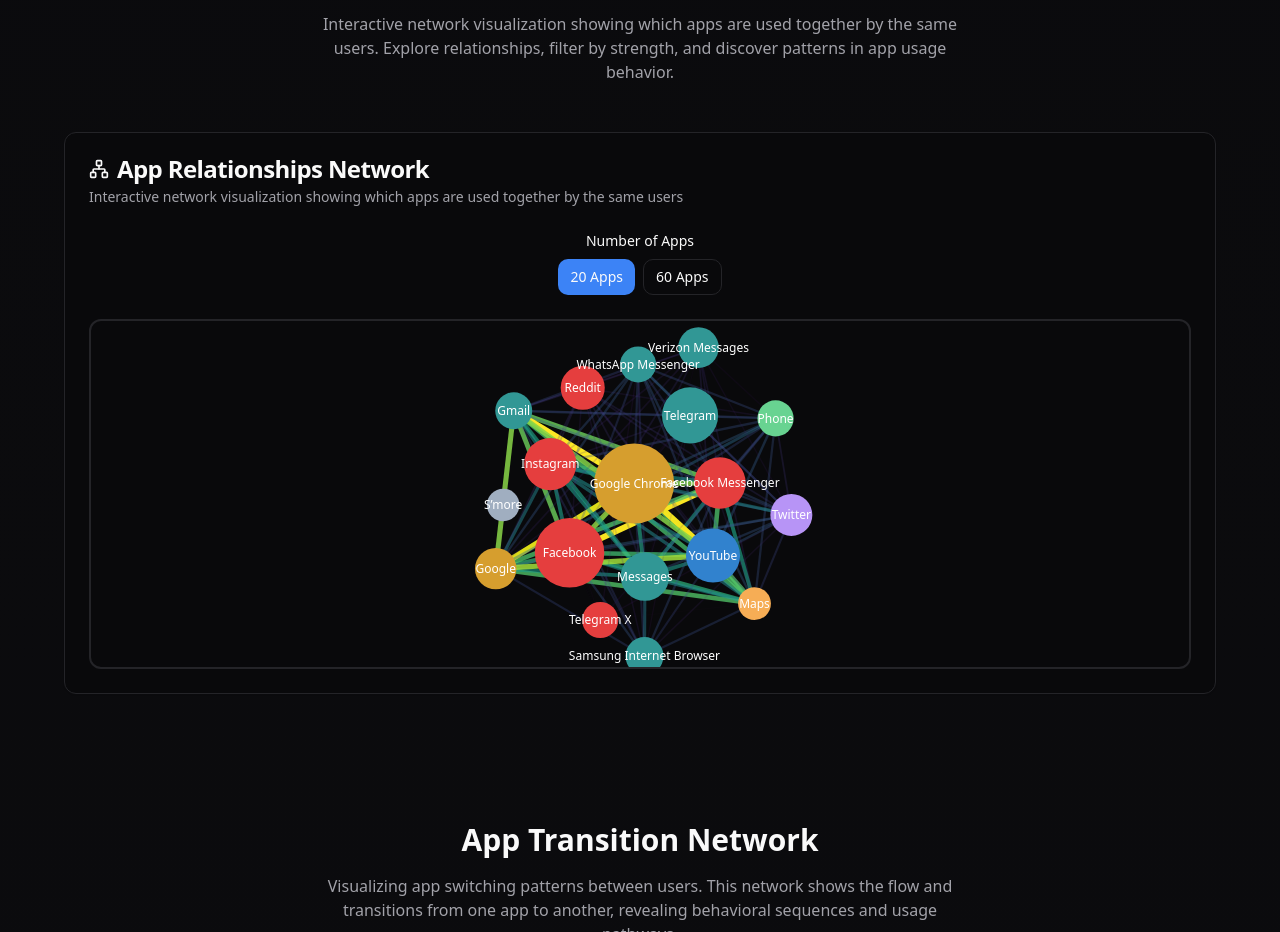
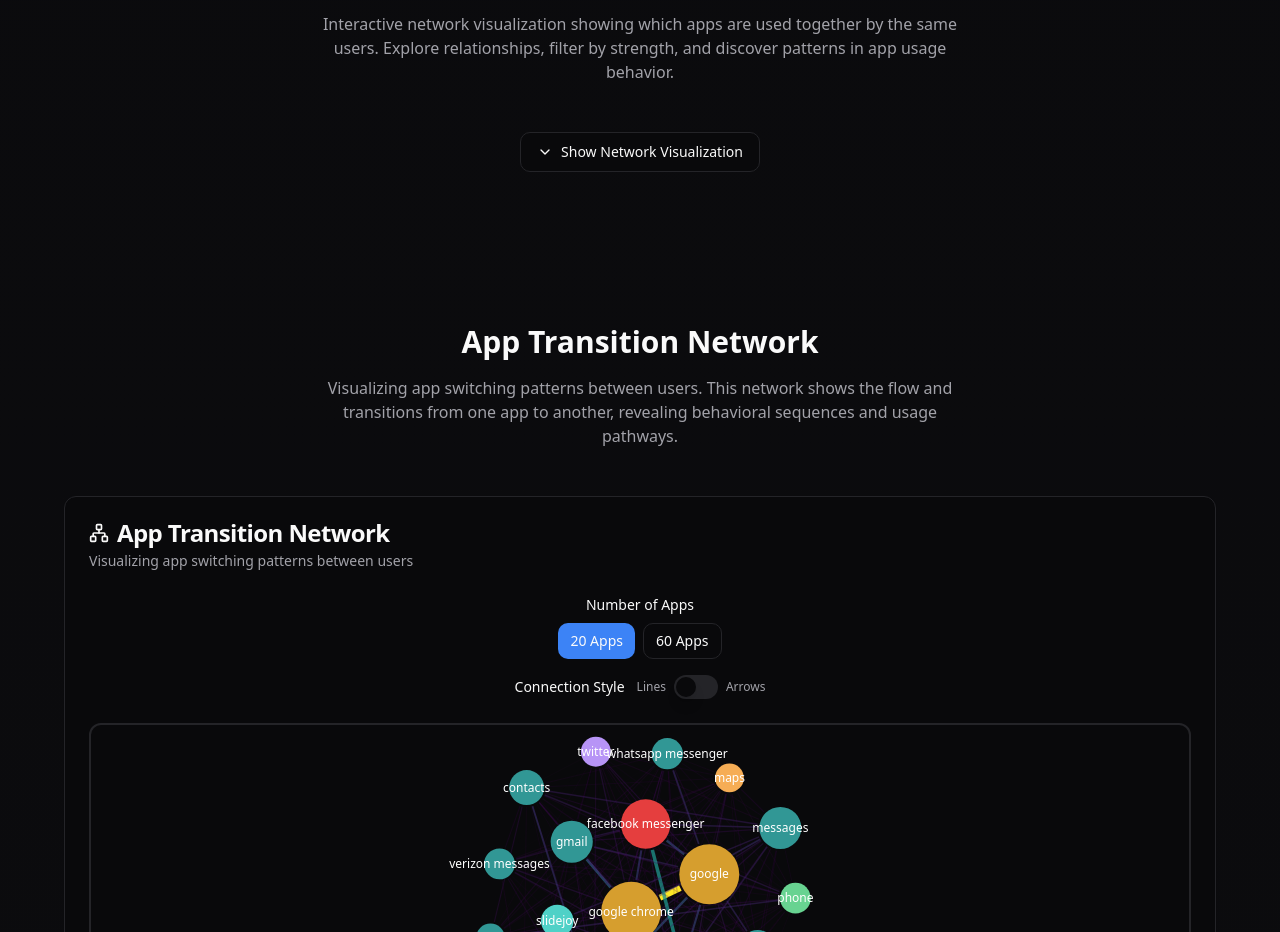
Before and after one commit to ucd25-cosmos-patternseekers/data-sci-final, a React (Vite) app: page / in a window 1280 px wide. Shown: the part 4440-5372 px from the top of the page. Built offline with nearby package versions, Linux system fonts and the light colour scheme.

Commit message:
Add dropdown for network visualization
Hide the App relationships network section behind a dropdown menu. When the dropdown is opened, the SVG visualization container's height will be twice as large.
-edited src/pages/Index.tsx

```diff
--- a/src/components/NetworkChart.tsx
+++ b/src/components/NetworkChart.tsx
@@ -6,11 +6,13 @@ import { Network } from 'lucide-react';
 interface NetworkChartProps {
     title?: string;
     description?: string;
+    height?: number;
 }
 
 const NetworkChart = ({
     title = "App Relationships Network",
-    description = "Interactive network visualization showing which apps are used together by the same users"
+    description = "Interactive network visualization showing which apps are used together by the same users",
+    height = 700
 }: NetworkChartProps) => {
     const svgRef = useRef<SVGSVGElement>(null);
     const containerRef = useRef<HTMLDivElement>(null);
@@ -96,7 +98,7 @@ const NetworkChart = ({
 
             // Setup dimensions
             const width = containerRef.current?.clientWidth || 800;
-            const height = 350;
+            const networkHeight = height;
 
             // Clear previous content
             if (svgRef.current) {
@@ -110,7 +112,7 @@ const NetworkChart = ({
 
             const svg = d3.select(svgRef.current)
                 .attr("width", width)
-                .attr("height", height);
+                .attr("height", networkHeight);
 
             // Create zoom behavior
             const zoom = d3.zoom()
@@ -177,7 +179,7 @@ const NetworkChart = ({
             const simulation = d3.forceSimulation(connectedNodes as any)
                 .force("link", d3.forceLink(processedLinks).id((d: any) => d.id).distance(120))
                 .force("charge", d3.forceManyBody().strength(-400))
-                .force("center", d3.forceCenter(width / 2, height / 2))
+                .force("center", d3.forceCenter(width / 2, networkHeight / 2))
                 .force("collision", d3.forceCollide().radius((d: any) => sizeScale(d.size) + 10));
 
             // Create links
@@ -442,7 +444,7 @@ const NetworkChart = ({
                 <div
                     ref={containerRef}
                     className="border-2 border-border rounded-lg bg-background overflow-hidden relative"
-                    style={{ height: '350px' }}
+                    style={{ height: `${height}px` }}
                 >
                     {isLoading && (
                         <div className="flex items-center justify-center h-full absolute inset-0 z-10 bg-background">
--- a/src/pages/Index.tsx
+++ b/src/pages/Index.tsx
@@ -9,8 +9,14 @@ import NetworkChart from "@/components/NetworkChart";
 import TransitionChart from "@/components/TransitionChart";
 import UserAppDashboard from "@/components/UserAppDashboard";
 import TopAppsCharts from "@/components/TopAppsCharts";
+import { Collapsible, CollapsibleContent, CollapsibleTrigger } from "@/components/ui/collapsible";
+import { Button } from "@/components/ui/button";
+import { ChevronDown, ChevronUp } from "lucide-react";
+import { useState } from "react";
 
 const Index = () => {
+  const [isNetworkOpen, setIsNetworkOpen] = useState(false);
+
   return (
     <div className="min-h-screen">
       <ScrollAnimation />
@@ -127,7 +133,19 @@ const Index = () => {
             </p>
           </div>
           <div className="max-w-6xl mx-auto">
-            <NetworkChart />
+            <Collapsible open={isNetworkOpen} onOpenChange={setIsNetworkOpen}>
+              <div className="flex justify-center mb-6">
+                <CollapsibleTrigger asChild>
+                  <Button variant="outline" className="flex items-center gap-2">
+                    {isNetworkOpen ? <ChevronUp className="h-4 w-4" /> : <ChevronDown className="h-4 w-4" />}
+                    {isNetworkOpen ? "Hide Network Visualization" : "Show Network Visualization"}
+                  </Button>
+                </CollapsibleTrigger>
+              </div>
+              <CollapsibleContent className="space-y-4">
+                <NetworkChart />
+              </CollapsibleContent>
+            </Collapsible>
           </div>
         </div>
       </section>
```
